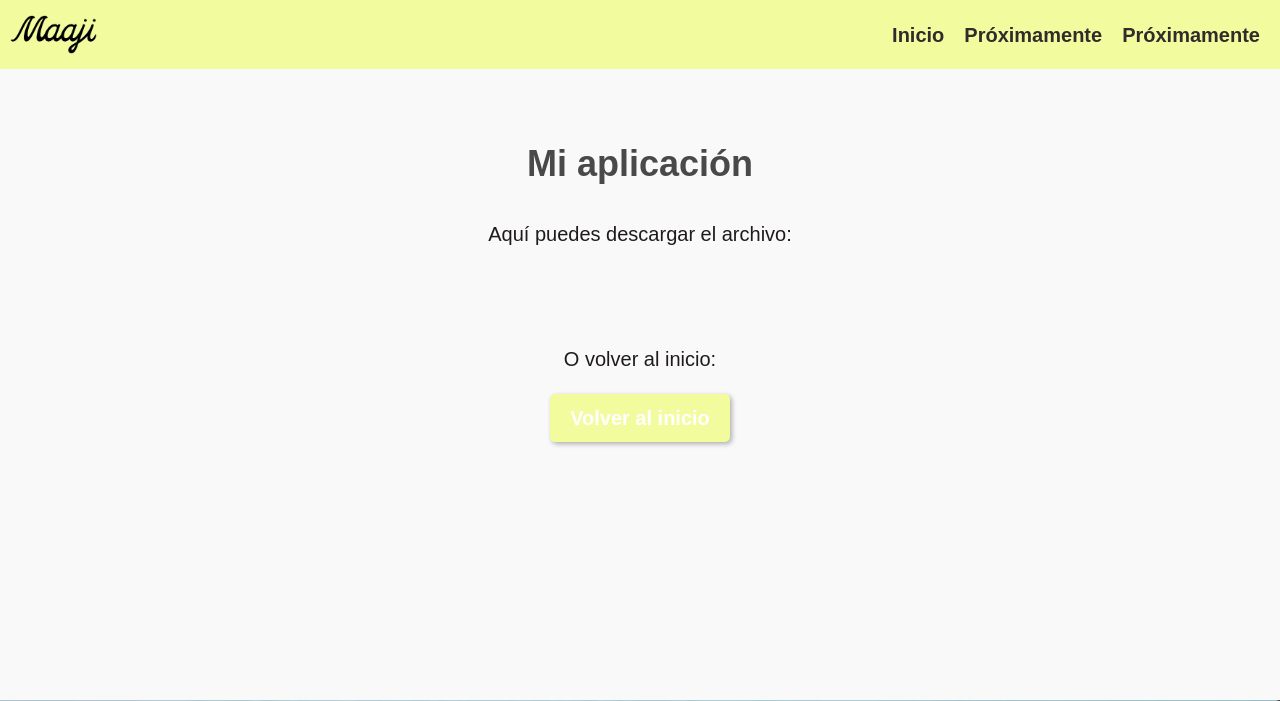
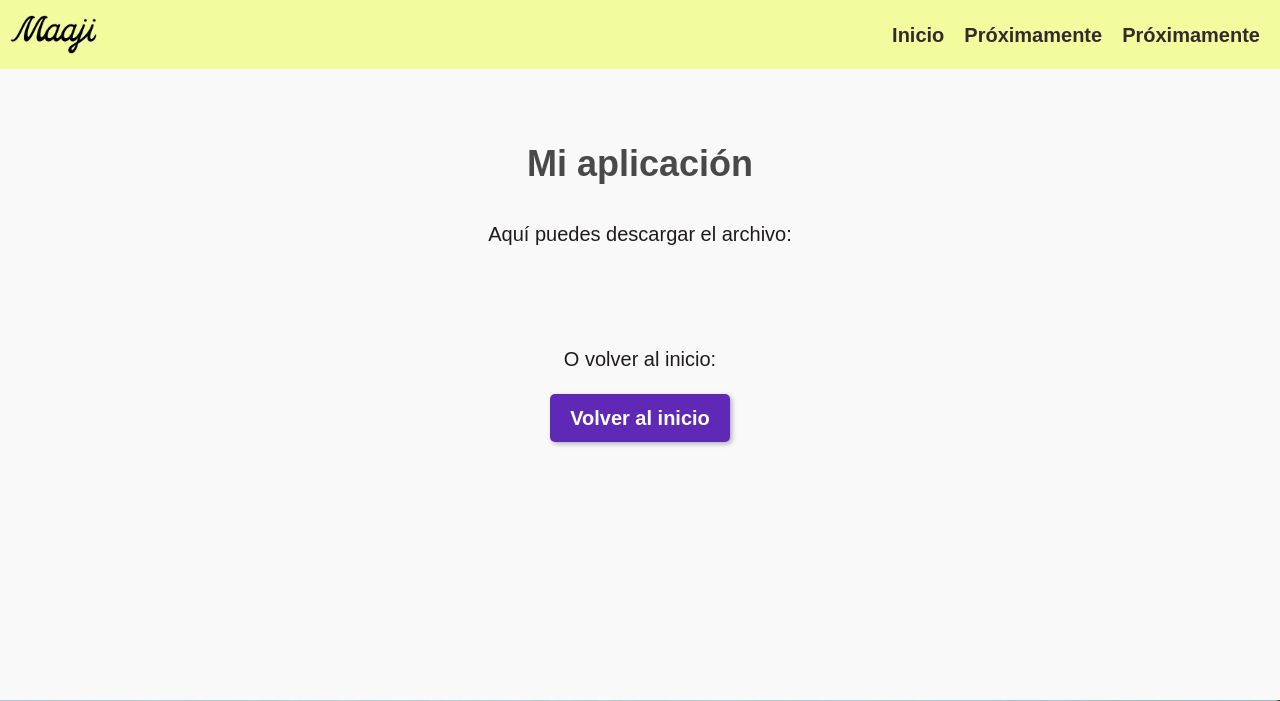
Before and after one commit to mario-barrientos-dev/conversor, a Flask app: page /bridge in a window 1280 px wide. Shown: the top 701 px of the page. Run offline with Flask 2, Linux system fonts and the light colour scheme.

Commit message:
Update styles.css

```diff
--- a/static/styles.css
+++ b/static/styles.css
@@ -3,9 +3,6 @@ body {
     flex-direction: column;
     justify-content: center;
     align-items: center;
-  }
-
-  body {
     font-family: Arial, sans-serif;
     font-size: 16px;
     line-height: 1.4;
@@ -13,6 +10,16 @@ body {
     background-color: #f9f9f9;
     margin: 0;
     padding: 0;
+  }
+
+
+nav {
+    display: flex;
+    justify-content: space-between;
+    align-items: center;
+    background-color: #f2fc9e;
+    color: #050404;
+    padding: 10px;
 }
 
 h1 {
@@ -70,14 +77,6 @@ p {
     100% { transform: rotate(0deg) }
 }
 
-nav {
-    display: flex;
-    justify-content: space-between;
-    align-items: center;
-    background-color: #f2fc9e;
-    color: #050404;
-    padding: 10px;
-}
 
 .logo {
     width: 10%;
@@ -127,8 +126,6 @@ footer p {
     font-weight: bold;
 }
 
-
-
 .container {
     max-width: 800px;
     margin: 0 auto;
@@ -158,7 +155,7 @@ footer p {
 }
 
 .home {
-    background-color: #f2fc9e;
+    background-color: #5f29b6;
 }
 
 .form-upload {
```
